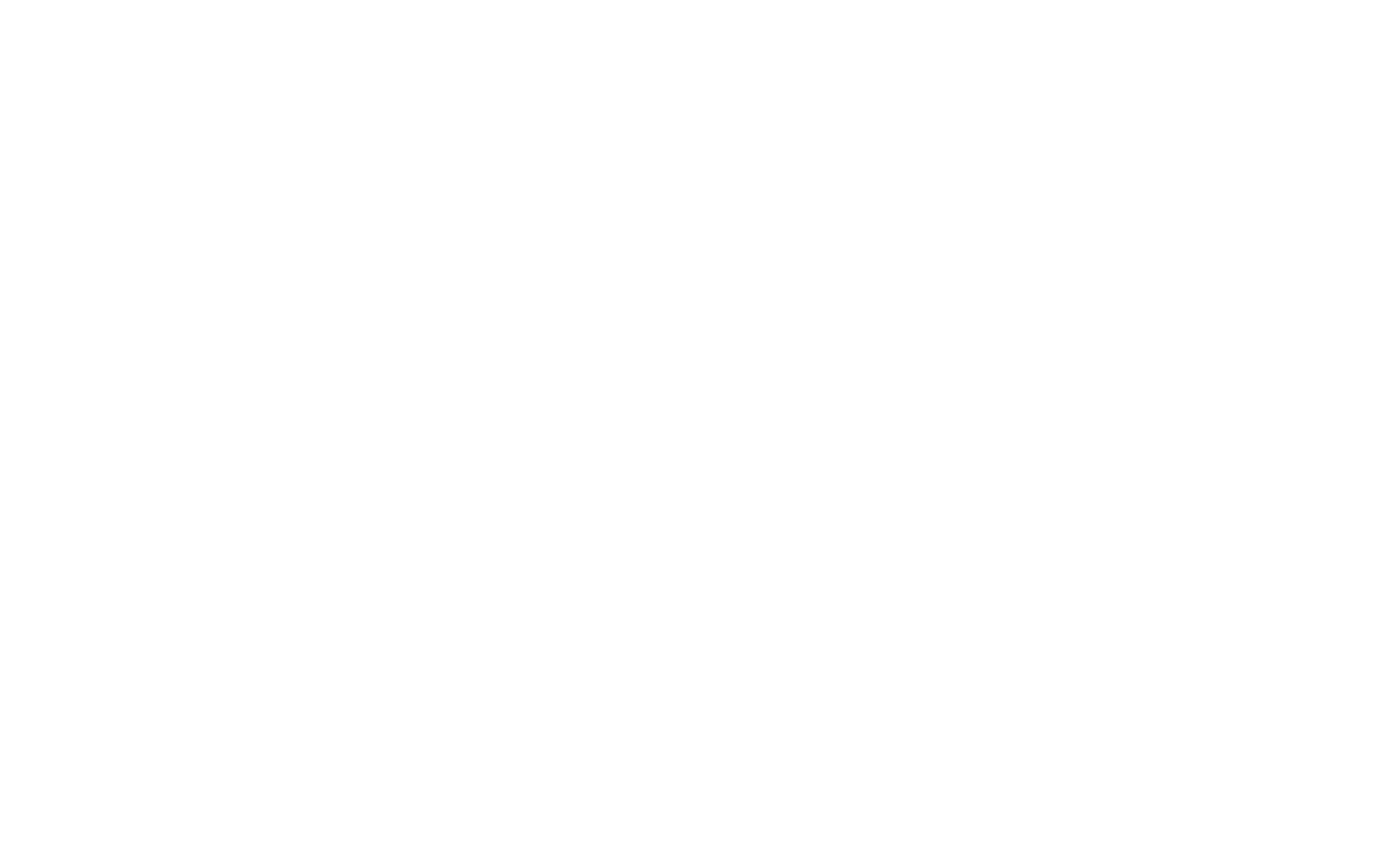
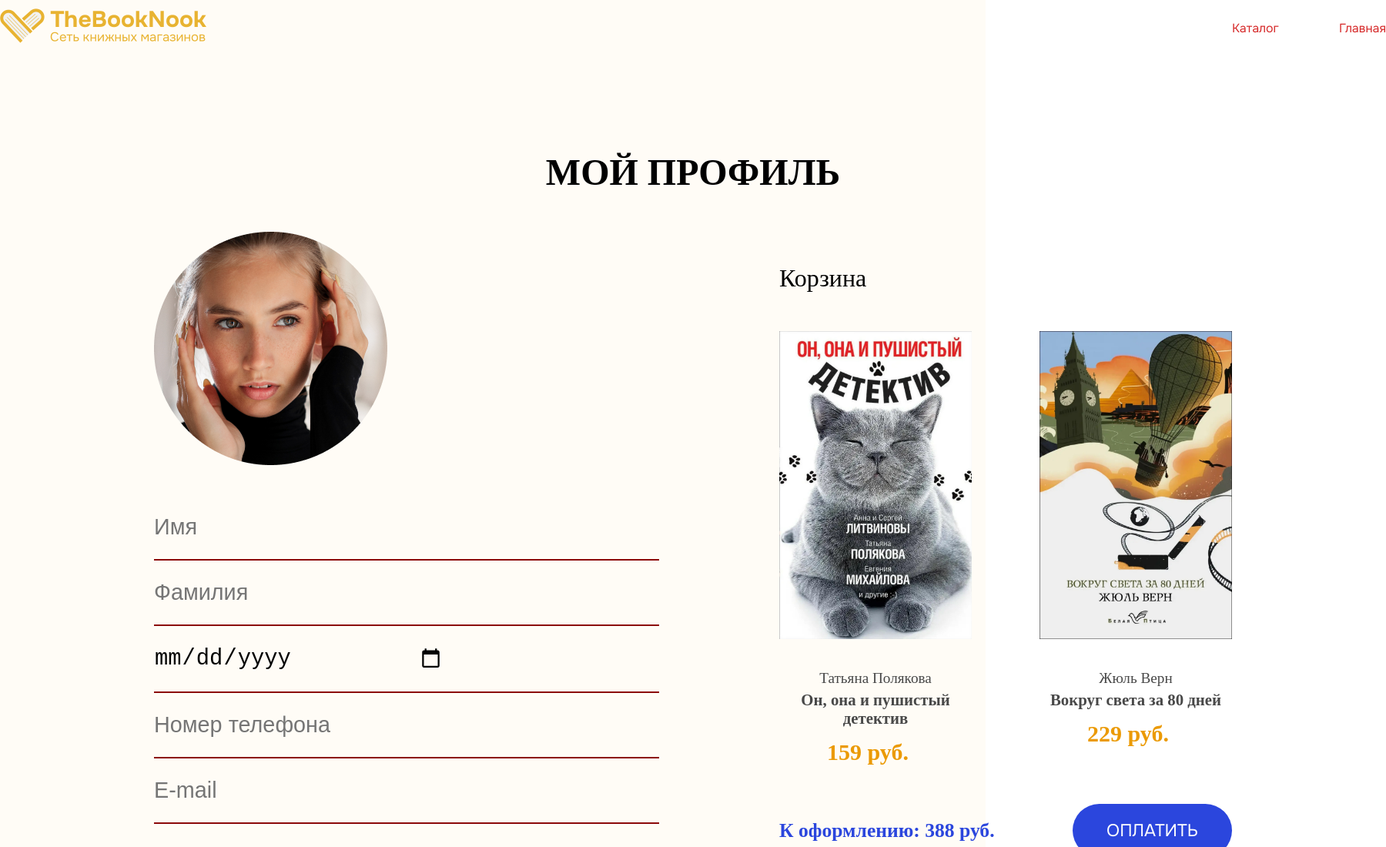
Before and after one commit to anasteyshha6/bookshop, a plain HTML site: page account.html in a window 1280 px wide. Shown: the top 1100 px of the page at 77% size, 1800 px wide, since content can reach past the window. Before the commit the page ends 800 px from the top, so only its background shows below. Drawn offline with Linux system fonts and the light colour scheme.

Commit message:
account page

```diff
--- a/account.html
+++ b/account.html
@@ -5,9 +5,120 @@
     <meta name="viewport"
           content="width=device-width, user-scalable=no, initial-scale=1.0, maximum-scale=1.0, minimum-scale=1.0">
     <meta http-equiv="X-UA-Compatible" content="ie=edge">
-    <title>Document</title>
+    <link rel="stylesheet" href="./assets/styles/account.css">
+    <title>ЛИЧНЫЙ КАБИНЕТ</title>
 </head>
 <body>
+<section>
+    <div class="container_big">
+        <div class="container_nav">
+            <div class="nav">
+                <div class="logo">
+                    <img class="logotype" src="assets/imgs/logo.png" alt="logo">
+                </div>
+                <div class="text_nav">
+                    <a href="./catalog.html">Каталог</a>
+                    <a href="./landing-page.html">Главная</a>
+                </div>
+            </div>
+        </div>
 
+        <div class="container_acc">
+            <div class="center">
+                <h1 class="head_black">МОЙ ПРОФИЛЬ</h1>
+                <div class="block_ab">
+                    <div class="block_acc">
+                        <div class="photo">
+                            <img src="assets/imgs/photo-girl.png" alt="ava">
+                        </div>
+                        <div class="forms">
+                            <input class="str" placeholder="Имя" type="text">
+                            <input class="str" placeholder="Фамилия" type="text">
+                            <input class="str" placeholder="Дата рождения" type="date">
+                            <input class="str" placeholder="Номер телефона" type="number">
+                            <input class="str" placeholder="E-mail" type="email">
+                            <input class="str" placeholder="Пароль" type="password">
+                        </div>
+                    </div>
+                    <div class="block_bas">
+                        <h1 class="text_black">Корзина</h1>
+                        <div class="two_books">
+                            <div class="book">
+                                <div class="skin">
+                                    <img src="assets/imgs/d3.jpg" alt="book">
+                                </div>
+                                <div class="about_book">
+                                    <p class="author">Татьяна Полякова</p>
+                                    <p class="name">Он, она и пушистый детектив</p>
+                                    <div class="price">
+                                        <p>159 руб.</p>
+                                    </div>
+                                </div>
+                            </div>
+                            <div class="book">
+                                <div class="skin">
+                                    <img src="assets/imgs/f1.jpg" alt="book">
+                                </div>
+                                <div class="about_book">
+                                    <p class="author">Жюль Верн</p>
+                                    <p class="name">Вокруг света за 80 дней</p>
+                                    <div class="price">
+                                        <p>229 руб.</p>
+                                    </div>
+                                </div>
+                            </div>
+                        </div>
+                        <div class="pay">
+                            <p class="text_black">К оформлению: 388 руб.</p>
+                            <div class="button_blue">
+                                <a href="#">ОПЛАТИТЬ</a>
+                            </div>
+                        </div>
+                    </div>
+                </div>
+            </div>
+        </div>
+
+    </div>
+
+    <footer>
+        <div class="container_big">
+            <div class="container_foot">
+                <div class="center">
+                    <div class="main_foot">
+                        <div class="logo">
+                            <img class="logotype" src="assets/imgs/logo-white.png" alt="logo">
+                        </div>
+                        <div class="navigation">
+                            <p>Навигация</p>
+                            <a href="./catalog.html">Каталог</a>
+                            <a href="./index.html">Бестселлеры</a>
+                            <a href="./index.html">Акции</a>
+                            <a href="./index.html">Жанры</a>
+                            <a href="./index.html">Контакты</a>
+                        </div>
+                        <div class="navigation">
+                            <p>Адрес</p>
+                            <p>427162, Московская обл., г. Солнечногорск, пр. Сталина, 96</p>
+                            <p>8-800-540-2711</p>
+                            <p>thebookhook@yandex.ru</p>
+                        </div>
+                        <div class="icons">
+                            <a href="#"><img src="assets/imgs/tg.png" alt="tg"></a>
+                            <a href="#"><img src="assets/imgs/vk.png" alt="vk"></a>
+                            <a href="#"><img src="assets/imgs/pin.png" alt="pin"></a>
+                        </div>
+                    </div>
+
+                    <div class="copy">
+                        <p>© 2023, TheBookHook</p>
+                    </div>
+
+                </div>
+            </div>
+        </div>
+    </footer>
+
+</section>
 </body>
 </html>
--- a/assets/styles/account.css
+++ b/assets/styles/account.css
@@ -0,0 +1,282 @@
+@import url(./font.css);
+
+* {
+    padding: 0;
+    margin: 0;
+    box-sizing: border-box;
+    border: none;
+    outline: none;
+}
+
+body {
+    margin: 0 auto;
+}
+
+a {
+    font-family: 'On', sans-serif;
+    text-decoration: none;
+}
+
+section {
+    background-color: #FFFCF6;
+}
+
+.container_big {
+    width: 1800px;
+    margin: 0 auto;
+}
+
+/*1 блок*/
+
+.container_nav {
+    display: flex;
+    margin-bottom: 133px;
+    justify-content: center;
+    align-items: center;
+
+}
+
+.nav {
+    width: 100%;
+    display: flex;
+    justify-content: space-between;
+    align-items: center;
+    margin-top: 10px;
+}
+
+.logotype {
+    width: 50%;
+}
+
+.text_nav {
+    width: 200px;
+    display: flex;
+    justify-content: space-between;
+    align-items: center;
+}
+
+.text_nav a {
+    color: #D62929;
+    font-weight: 400;
+    font-size: 1rem;
+    transition: 0.2s;
+}
+
+.text_nav a:hover {
+    transition: 0.2s;
+    color: #8c0a0a;
+}
+
+/*2 блок*/
+
+.container_acc {
+    display: flex;
+    justify-content: center;
+    align-items: center;
+    margin-bottom: 133px;
+}
+
+.center {
+    width: 1400px;
+    display: flex;
+    justify-content: center;
+    align-items: center;
+    flex-direction: column;
+}
+
+.head_black {
+    width: 100%;
+    display: flex;
+    justify-content: center;
+    align-items: center;
+    margin-bottom: 50px;
+    font-size: 3rem;
+    color: black;
+}
+
+.block_ab{
+    width: 100%;
+    display: flex;
+    justify-content: space-between;
+    align-items: center;
+    margin-bottom: 133px;
+}
+
+.block_acc{
+    display: flex;
+    align-items: flex-start;
+    flex-direction: column;
+}
+
+.forms{
+    display: flex;
+    flex-direction: column;
+    margin-top: 35px;
+}
+
+.str{
+    font-size: 1.8rem;
+    border-bottom: #8c0a0a solid 2px;
+    padding: 25px 280px 25px 0;
+    background-color: #FFFCF6;
+}
+
+.text_black {
+    width: 100%;
+    display: flex;
+    justify-content: flex-start;
+    align-items: center;
+    padding-bottom: 50px;
+    font-size: 2rem;
+    color: black;
+    font-weight: 400;
+}
+
+.block_bas{
+    width: 42%;
+    display: flex;
+    flex-direction: column;
+}
+
+.two_books{
+    width: 100%;
+    display: flex;
+    justify-content: space-between;
+}
+
+.skin img {
+    width: 250px;
+    height: 400px;
+}
+
+.about_book {
+    width: 250px;
+    display: flex;
+    justify-content: center;
+    align-items: center;
+    flex-direction: column;
+    margin-top: 36px;
+}
+
+.author {
+    text-align: center;
+    font-size: 1.2rem;
+    color: #484848;
+    margin-bottom: 5px;
+}
+
+.name {
+    text-align: center;
+    font-size: 1.3rem;
+    color: #484848;
+    font-weight: 700;
+    margin-bottom: 15px;
+}
+
+.price {
+    display: flex;
+    justify-content: center;
+    align-items: center;
+}
+
+.price p {
+    font-size: 1.875rem;
+    color: #EB9A05;
+    font-weight: 700;
+    padding-right: 20px;
+}
+
+.pay{
+    display: flex;
+    justify-content: flex-start;
+    margin-top: 50px;
+}
+
+.pay .text_black{
+    padding-bottom: 0;
+    font-size: 1.6rem;
+    font-weight: 700;
+    color: #2B46DD;
+}
+
+.button_blue {
+    width: 207px;
+    display: flex;
+    justify-content: center;
+    align-items: center;
+    padding: 20px 45px;
+    background-color: #2B46DD;
+    border-radius: 46px;
+    transition: 0.2s;
+}
+
+.button_blue:hover {
+    transition: 0.2s;
+    background-color: #212f86;
+}
+
+.button_blue a {
+    font-size: 1.4rem;
+    text-align: center;
+    color: white;
+}
+
+/*футер*/
+
+footer {
+    background-color: #2B46DD;
+    padding: 50px 0;
+}
+
+footer a, footer p {
+    color: white;
+}
+
+.container_foot {
+    /*width: 100%;*/
+    display: flex;
+    justify-content: center;
+    align-items: center;
+}
+
+.container_foot .center {
+    /*width: 100%;*/
+    display: flex;
+    flex-direction: column;
+    justify-content: center;
+    align-items: center;
+}
+
+.main_foot {
+    width: 100%;
+    display: flex;
+    justify-content: space-between;
+    align-items: flex-start;
+    margin-bottom: 60px;
+}
+
+.navigation {
+    width: 350px;
+    display: flex;
+    flex-direction: column;
+}
+
+.navigation a {
+    padding-bottom: 10px;
+    transition: 0.2s;
+}
+
+.navigation p {
+    padding-bottom: 10px;
+}
+
+.navigation a:hover {
+    transition: 0.2s;
+    color: #9b9b9b;
+}
+
+.icons {
+    width: 200px;
+    display: flex;
+    justify-content: space-between;
+}
```
Also changed, not shown: catalog.html (+1 -1 lines), landing-page.html (+1 -1 lines), registration.html (+3 -3 lines), assets/imgs/photo-girl.png (added).
